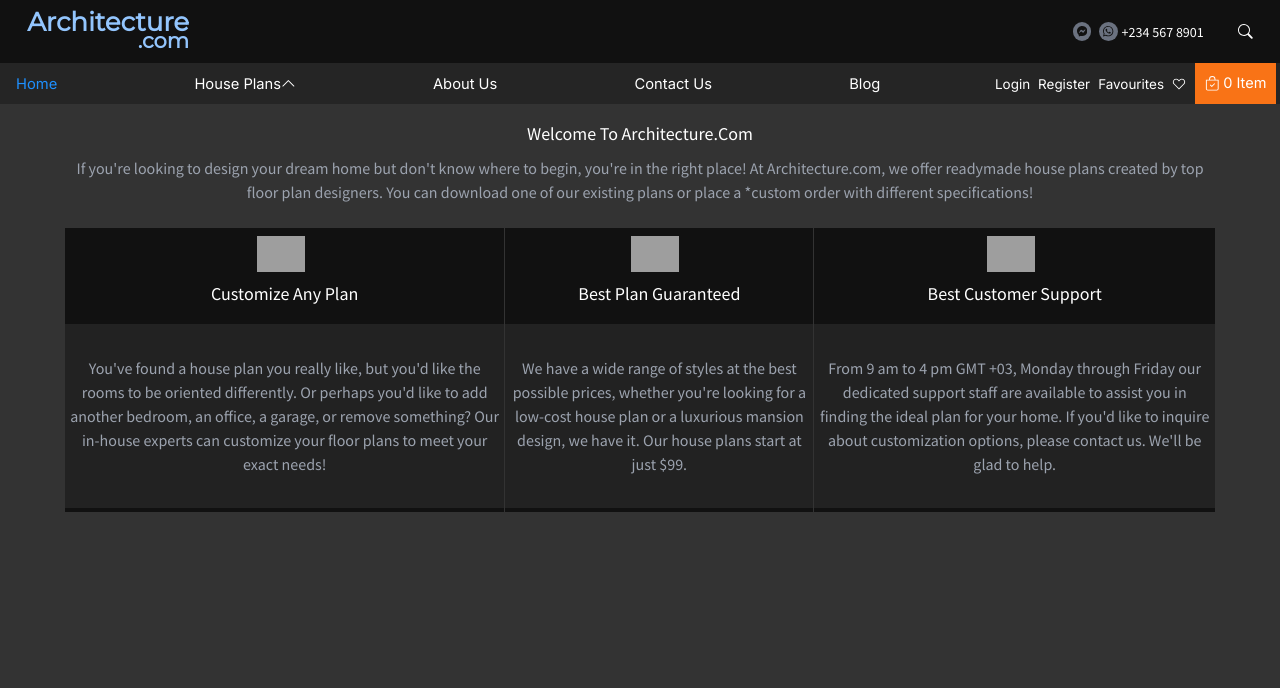
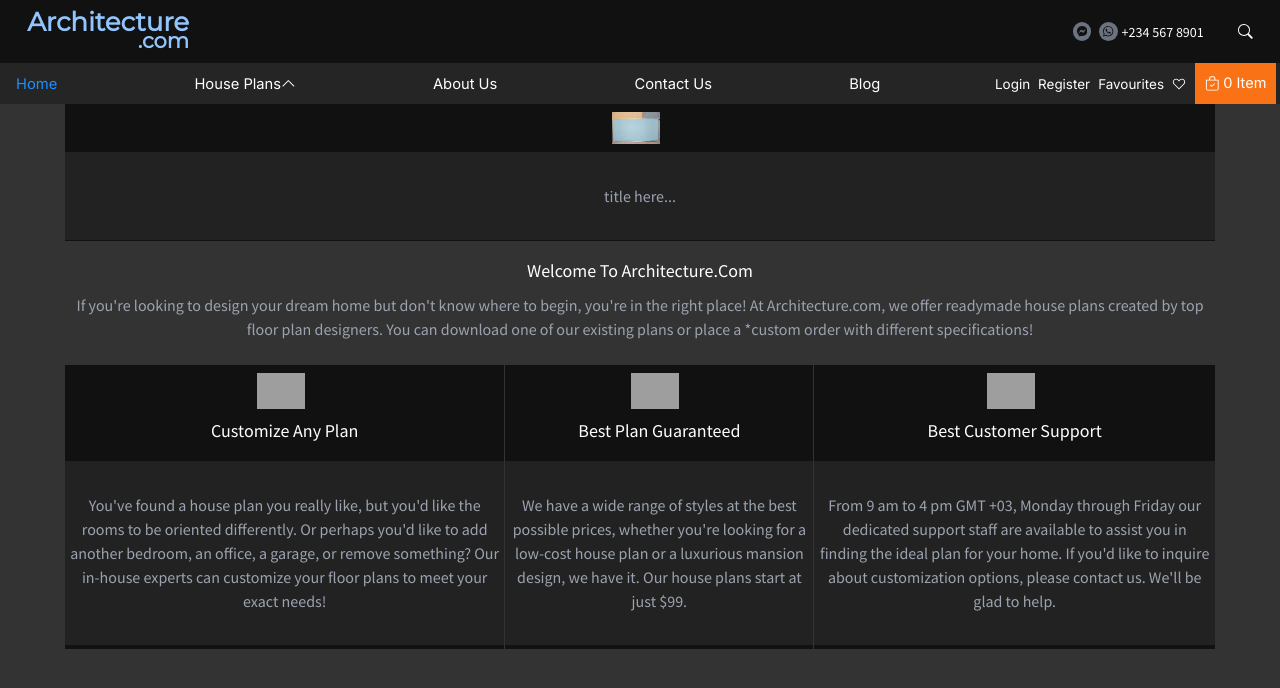
Before and after one commit to cleverAkanimoh/architecture, a React (Create React App) app: page / in a window 1280 px wide. Shown: the top 688 px of the page. Built offline with nearby package versions, Linux system fonts and the light colour scheme; grey boxes are pictures that could not be loaded; a web font is replaced by a local one.

Commit message:
changed 5 files

```diff
--- a/src/Components/home/ImageArea.tsx
+++ b/src/Components/home/ImageArea.tsx
@@ -1,10 +1,10 @@
 import { ImageAreaProps } from "../../ts/customTypes";
 
-export default function BoxContainer({ src, title }: ImageAreaProps) {
+export default function BoxContainer({ src, title, ...rest }: ImageAreaProps) {
     return (
-        <div className="border-b border-b-black">
+        <div {...rest} className="w-full border-b border-b-black">
             <div className="flex items-center justify-center bg-black py-2">
-                <img src={src} alt="img" className="w-12 mr-2" />
+                <img src={src} alt={title} className="w-12 mr-2" />
             </div>
             <div className="py-8 px-1 bg-gray-semi">
                 <p>{title}</p>
--- a/src/Components/home/WelcomeComp.tsx
+++ b/src/Components/home/WelcomeComp.tsx
@@ -1,5 +1,3 @@
-import { BsBagCheck } from 'react-icons/bs'
-import { VscHeart, VscHeartFilled, VscMenu, VscClose } from 'react-icons/vsc'
 import { WelcomeCompProps } from '../../ts/customTypes'
 
 const WelcomeComp = ({ heading, text, ...rest }: WelcomeCompProps) => (
--- a/src/Pages/Home.tsx
+++ b/src/Pages/Home.tsx
@@ -1,12 +1,15 @@
 import BoxContainer from "../Components/home/BoxContainer"
+import ImageArea from "../Components/home/ImageArea"
 import WelcomeComp from "../Components/home/WelcomeComp"
 import useWindowTitle from "../hooks/useWindowTitle"
+import defaultImage from '../assets/images/clev_4.jpg'
 
 export default function Home() {
   useWindowTitle('Home | extra text goes here')
 
   return (
     <section className="general-flex">
+    <ImageArea src={defaultImage} title="title here..." />
 
       <WelcomeComp
         className="pt-2 pb-6"
--- a/src/ts/customTypes.ts
+++ b/src/ts/customTypes.ts
@@ -16,7 +16,7 @@ export type BoxContainerProps = {
 export type ImageAreaProps = {
     src: string
     title: string
-}
+}  & React.ComponentProps<"div">
 
 export type WelcomeCompProps = {
     heading: string
```
Also changed, not shown: 1 other file (tests, documents, lock files or other folders).
